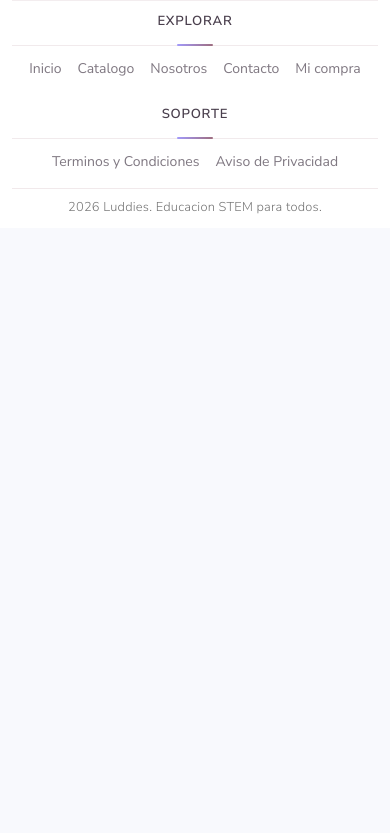
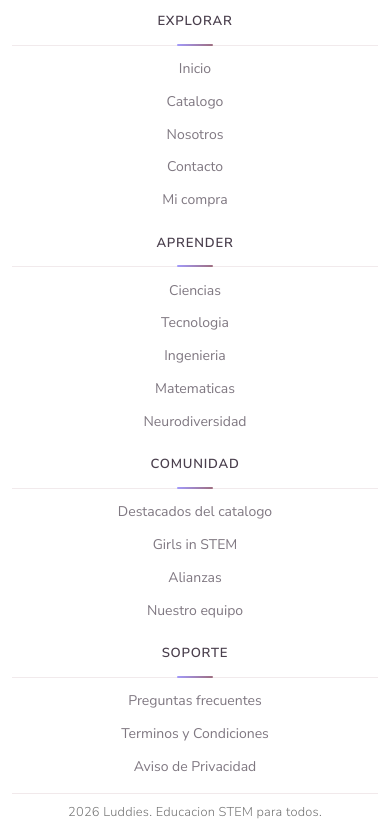
Before and after one commit to EdwinSanchezA720/luddiesHoldings, a plain HTML site: page client/html/catalog.html in a window 390 px wide. Shown: the part 5626-6459 px from the top of the page. Before the commit the page ends 5854 px from the top, so only its background shows below. Drawn offline with nearby package versions, Linux system fonts and the light colour scheme.

Commit message:
refactor layout

```diff
--- a/client/html/partials/footer.html
+++ b/client/html/partials/footer.html
@@ -16,25 +16,43 @@
                 <a href="https://github.com/LuddiesHoldings" target="_blank" rel="noopener noreferrer" class="footer-social-link" aria-label="GitHub"><i class="fab fa-github" aria-hidden="true"></i></a>
             </div>
         </div>
-        <div class="footer-nav-cluster">
-            <div class="footer-nav-group">
-                <h4 class="footer-col-title" data-i18n="footer_explore_title">Explorar</h4>
-                <ul class="footer-nav-inline">
+        <nav class="footer-nav-col" aria-labelledby="footer-explore-heading">
+            <h4 class="footer-col-title" id="footer-explore-heading" data-i18n="footer_explore_title">Explorar</h4>
+            <ul class="footer-nav-list">
                 <li><a href="index.html" class="footer-nav-link" data-i18n="footer_link_home">Inicio</a></li>
                 <li><a href="catalog.html" class="footer-nav-link" data-i18n="footer_link_catalog">Catalogo</a></li>
                 <li><a href="about-us.html" class="footer-nav-link" data-i18n="footer_link_about">Nosotros</a></li>
                 <li><a href="contact.html" class="footer-nav-link" data-i18n="footer_link_contact">Contacto</a></li>
                 <li><a href="checkout.html" class="footer-nav-link" data-i18n="footer_link_checkout">Mi seleccion</a></li>
             </ul>
-            </div>
-            <div class="footer-nav-group">
-                <h4 class="footer-col-title" data-i18n="footer_support_title">Soporte</h4>
-                <ul class="footer-nav-inline">
-                    <li><a href="terms.html" class="footer-nav-link" data-i18n="footer_link_terms">Terminos</a></li>
-                    <li><a href="privacy.html" class="footer-nav-link" data-i18n="footer_link_privacy">Privacidad</a></li>
+        </nav>
+        <nav class="footer-nav-col" aria-labelledby="footer-learn-heading">
+            <h4 class="footer-col-title" id="footer-learn-heading" data-i18n="footer_learn_title">Aprender</h4>
+            <ul class="footer-nav-list">
+                <li><a href="catalog.html?filter=science" class="footer-nav-link" data-i18n="cat_filter_science">Ciencias</a></li>
+                <li><a href="catalog.html?filter=technology" class="footer-nav-link" data-i18n="cat_filter_technology">Tecnologia</a></li>
+                <li><a href="catalog.html?filter=engineering" class="footer-nav-link" data-i18n="cat_filter_engineering">Ingenieria</a></li>
+                <li><a href="catalog.html?filter=mathematics" class="footer-nav-link" data-i18n="cat_filter_mathematics">Matematicas</a></li>
+                <li><a href="catalog.html?filter=neurodiversity" class="footer-nav-link" data-i18n="cat_filter_neurodiversity">Neurodiversidad</a></li>
             </ul>
-            </div>
-        </div>
+        </nav>
+        <nav class="footer-nav-col" aria-labelledby="footer-community-heading">
+            <h4 class="footer-col-title" id="footer-community-heading" data-i18n="footer_community_title">Comunidad</h4>
+            <ul class="footer-nav-list">
+                <li><a href="catalog.html#destacados" class="footer-nav-link" data-i18n="footer_link_featured">Destacados</a></li>
+                <li><a href="index.html#girls-stem" class="footer-nav-link" data-i18n="footer_link_girls_stem">Girls in STEM</a></li>
+                <li><a href="contact.html" class="footer-nav-link" data-i18n="footer_link_partnerships">Alianzas</a></li>
+                <li><a href="about-us.html" class="footer-nav-link" data-i18n="footer_link_team">Nuestro equipo</a></li>
+            </ul>
+        </nav>
+        <nav class="footer-nav-col" aria-labelledby="footer-support-heading">
+            <h4 class="footer-col-title" id="footer-support-heading" data-i18n="footer_support_title">Soporte</h4>
+            <ul class="footer-nav-list">
+                <li><a href="contact.html" class="footer-nav-link" data-i18n="footer_link_faq">Preguntas frecuentes</a></li>
+                <li><a href="terms.html" class="footer-nav-link" data-i18n="footer_link_terms">Terminos y Condiciones</a></li>
+                <li><a href="privacy.html" class="footer-nav-link" data-i18n="footer_link_privacy">Aviso de Privacidad</a></li>
+            </ul>
+        </nav>
     </div>
     <div class="footer-divider"></div>
     <div class="footer-bottom">
--- a/client/js/catalog-filter.js
+++ b/client/js/catalog-filter.js
@@ -61,6 +61,22 @@
         });
 
         apply("all", false);
+
+        var allowed = [
+            "science",
+            "technology",
+            "engineering",
+            "mathematics",
+            "neurodiversity",
+            "certification",
+            "physical",
+        ];
+        try {
+            var q = new URLSearchParams(window.location.search).get("filter");
+            if (q && allowed.indexOf(q) !== -1) {
+                apply(q, false);
+            }
+        } catch (ignore) {}
     }
 
     document.addEventListener("DOMContentLoaded", initCatalogFilter);
--- a/client/js/i18n.js
+++ b/client/js/i18n.js
@@ -91,6 +91,8 @@
             footer_desc:
                 "Impulsamos el aprendizaje STEM con experiencias practicas, inclusivas y colaborativas.",
             footer_explore_title: "Explorar",
+            footer_learn_title: "Aprender",
+            footer_community_title: "Comunidad",
             footer_support_title: "Soporte",
             footer_link_home: "Inicio",
             footer_link_catalog: "Catalogo",
@@ -99,6 +101,11 @@
             footer_link_checkout: "Mi compra",
             footer_link_terms: "Terminos y Condiciones",
             footer_link_privacy: "Aviso de Privacidad",
+            footer_link_featured: "Destacados del catalogo",
+            footer_link_girls_stem: "Girls in STEM",
+            footer_link_partnerships: "Alianzas",
+            footer_link_team: "Nuestro equipo",
+            footer_link_faq: "Preguntas frecuentes",
             footer_copy: "2026 Luddies. Educacion STEM para todos.",
             terms_hero_title: "Terminos y Condiciones",
             terms_hero_lead: "Lee con atencion los terminos que rigen el uso de la plataforma Luddies.",
@@ -327,6 +334,8 @@
             footer_desc:
                 "We drive STEM learning with practical, inclusive, and collaborative experiences.",
             footer_explore_title: "Explore",
+            footer_learn_title: "Learn",
+            footer_community_title: "Community",
             footer_support_title: "Support",
             footer_link_home: "Home",
             footer_link_catalog: "Catalog",
@@ -335,6 +344,11 @@
             footer_link_checkout: "My purchase",
             footer_link_terms: "Terms and conditions",
             footer_link_privacy: "Privacy notice",
+            footer_link_featured: "Catalog highlights",
+            footer_link_girls_stem: "Girls in STEM",
+            footer_link_partnerships: "Partnerships",
+            footer_link_team: "Our team",
+            footer_link_faq: "FAQ",
             footer_copy: "2026 Luddies. STEM education for everyone.",
             terms_hero_title: "Terms and conditions",
             terms_hero_lead: "Please read the terms that govern use of the Luddies platform.",
--- a/client/style/layout.css
+++ b/client/style/layout.css
@@ -16,8 +16,8 @@
 
 .footer-grid {
     display: grid;
-    grid-template-columns: minmax(12rem, 1.35fr) minmax(0, 1fr);
-    gap: 1.5rem 2rem;
+    grid-template-columns: minmax(11rem, 1.15fr) repeat(4, minmax(0, 1fr));
+    gap: 1.35rem 1.5rem;
     align-items: start;
     padding-top: 0;
     padding-bottom: 0.85rem;
@@ -61,18 +61,7 @@
     font-weight: 300;
 }
 
-.footer-nav-cluster {
-    display: flex;
-    flex-direction: column;
-    gap: 1.15rem;
-    justify-content: flex-start;
-    min-width: 0;
-    width: 100%;
-    padding-top: 0;
-}
-
-.footer-nav-group {
-    width: 100%;
+.footer-nav-col {
     min-width: 0;
 }
 
@@ -105,24 +94,23 @@
     border-radius: 2px;
 }
 
-.footer-nav-inline {
+.footer-nav-list {
     list-style: none;
     padding: 0;
     margin: 0;
     display: flex;
-    flex-wrap: wrap;
-    align-items: center;
-    gap: 0.2rem 1rem;
-    width: 100%;
+    flex-direction: column;
+    gap: 0.45rem;
+    align-items: flex-start;
 }
 
-.footer-nav-inline .footer-nav-link {
+.footer-nav-list .footer-nav-link {
     padding-left: 0;
 }
 
-.footer-nav-inline .footer-nav-link:hover,
-.footer-nav-inline .footer-nav-link:focus-visible {
-    padding-left: 0;
+.footer-nav-list .footer-nav-link:hover,
+.footer-nav-list .footer-nav-link:focus-visible {
+    padding-left: 0.3rem;
 }
 
 .footer-socials {
@@ -197,17 +185,22 @@
         /* Encabezado fijo: dejar más aire bajo la barra */
         padding-top: 5.75rem;
     }
+
+    .footer-grid {
+        grid-template-columns: repeat(2, minmax(0, 1fr));
+        gap: 1.25rem 1.5rem;
+    }
+
+    .footer-brand-col {
+        grid-column: 1 / -1;
+        padding-bottom: 0.35rem;
+        border-bottom: 1px solid rgba(158, 108, 124, 0.12);
+    }
 }
 
 @media (max-width: 991.98px) {
     .footer-grid {
-        grid-template-columns: 1fr;
-        gap: 1.25rem;
-    }
-
-    .footer-nav-cluster {
-        padding-top: 0.35rem;
-        border-top: 1px solid rgba(158, 108, 124, 0.12);
+        gap: 1.25rem 1.25rem;
     }
 }
 
@@ -223,18 +216,8 @@
         padding-bottom: var(--section-padding-y-sm);
     }
 
-    /* Explorar / Soporte centrados en tablet y móvil */
-    .footer-nav-cluster {
-        align-items: center;
+    .footer-nav-col {
         text-align: center;
-    }
-
-    .footer-nav-group {
-        display: flex;
-        flex-direction: column;
-        align-items: center;
-        width: 100%;
-        max-width: 100%;
     }
 
     .footer-col-title {
@@ -248,13 +231,14 @@
         transform: translateX(-50%);
     }
 
-    .footer-nav-inline {
-        justify-content: center;
+    .footer-nav-list {
+        align-items: center;
     }
 }
 
 @media (max-width: 575.98px) {
     .footer-grid {
+        grid-template-columns: 1fr;
         gap: 1rem;
     }
 
```
Also changed, not shown: client/html/index.html (+1 -1 lines). Lines whose indentation alone changed are shown as unchanged.
